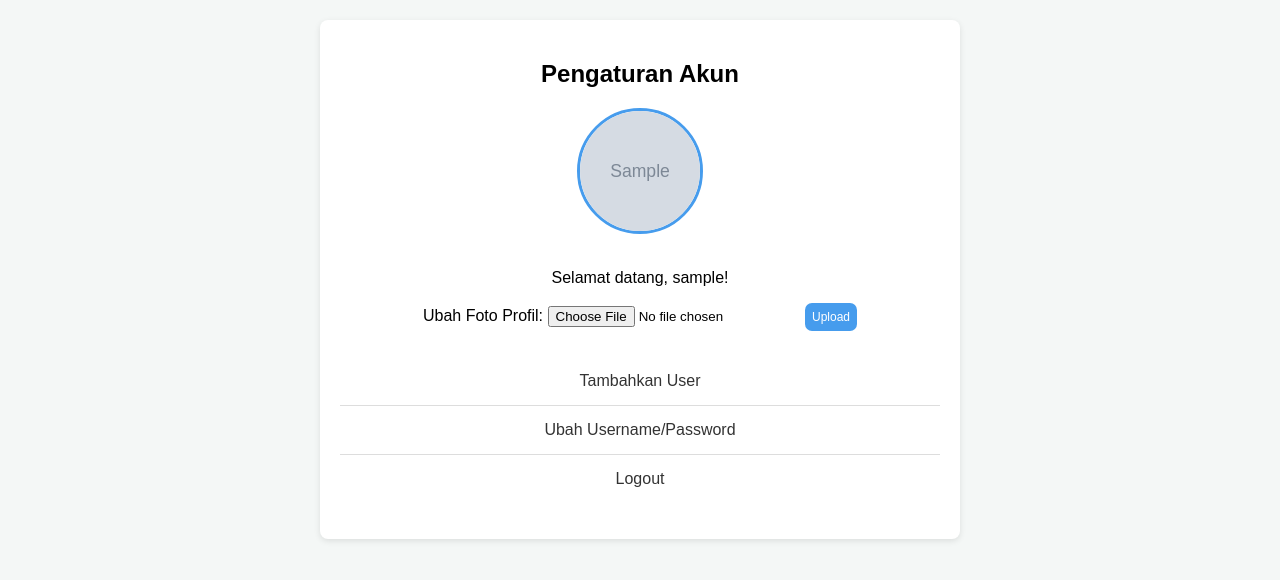
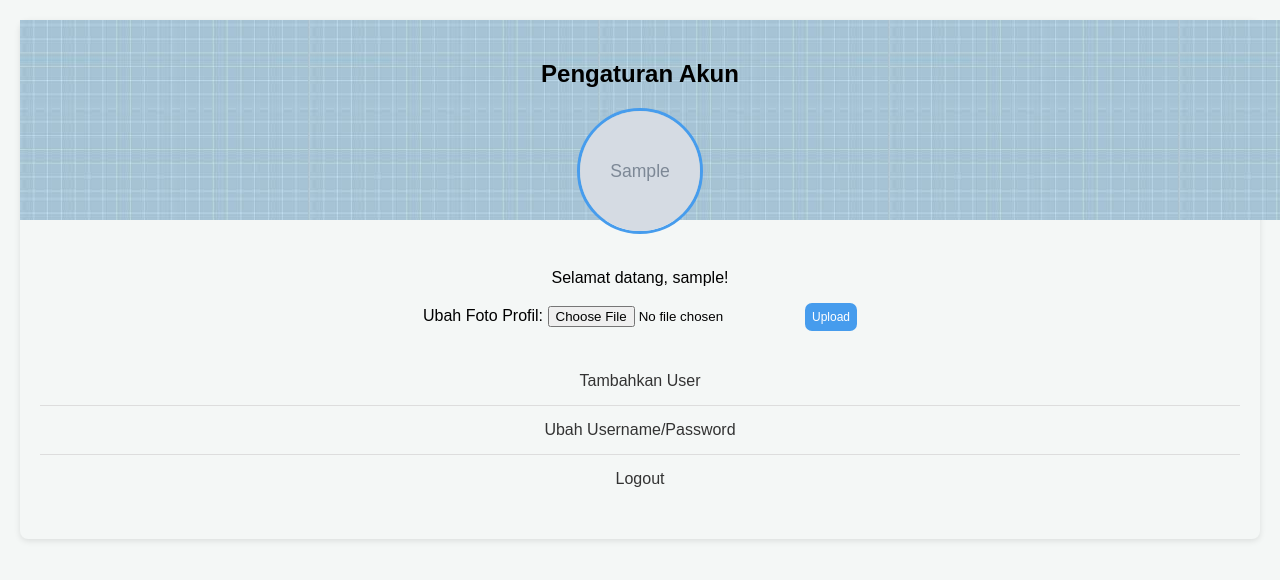
Before and after one commit to Rick755433/Project_php, a PHP site: page /user.php in a window 1280 px wide. Shown: the top 580 px of the page. Run offline with PHP 8.4, Linux system fonts and the light colour scheme; the visitor is signed in with stand-in values (Sample User, id 1); tables that the repository leaves empty or names only in its code hold one stand-in row (values such as "Sample post"); grey boxes marked "Sample" are stand-in pictures.

Commit message:
user update

```diff
--- a/projek/projek/user.php
+++ b/projek/projek/user.php
@@ -73,9 +73,12 @@ if ($_SERVER["REQUEST_METHOD"] == "POST") {
       padding: 20px;
     }
     .container {
-      max-width: 600px;
+      max-width: 100%;
       margin: 0 auto;
       background: #fff;
+      background: #f4f7f6;
+
+
       border-radius: 8px;
       box-shadow: 0 2px 6px rgba(0,0,0,0.1);
       padding: 20px;
@@ -116,6 +119,30 @@ if ($_SERVER["REQUEST_METHOD"] == "POST") {
     .settings-list a:hover {
       background: #f0f8ff;
     }
+
+
+    .da{
+      position: relative;
+    }
+
+
+    .sa{
+
+      position: absolute;
+      width: 100%;
+      height: 200px;
+      background-image: url(download.jpeg);
+
+
+    }
+    .sa image{
+      width: 100%;
+      height: 100%;
+      overflow: hidden;
+
+
+    }
+
     button{
       padding: 7px;
       font-size: 12px;
@@ -127,10 +154,16 @@ if ($_SERVER["REQUEST_METHOD"] == "POST") {
   </style>
 </head>
 <body>
+  <div class="sa">
+
+
+  </div>
   <div class="container">
-    <h2>Pengaturan Akun</h2>
+   <div class="da">
+   <h2>Pengaturan Akun</h2>
     <img src="<?php echo htmlspecialchars($profile); ?>" alt="Profile Picture" class="profile-img">
     <p>Selamat datang, <?php echo htmlspecialchars($username); ?>!</p>
+   </div>
 
     <form method="POST" enctype="multipart/form-data" class="settings-form">
       <label for="profile_pic">Ubah Foto Profil:</label>
```
Also changed, not shown: projek/projek/download.jpeg (added).
